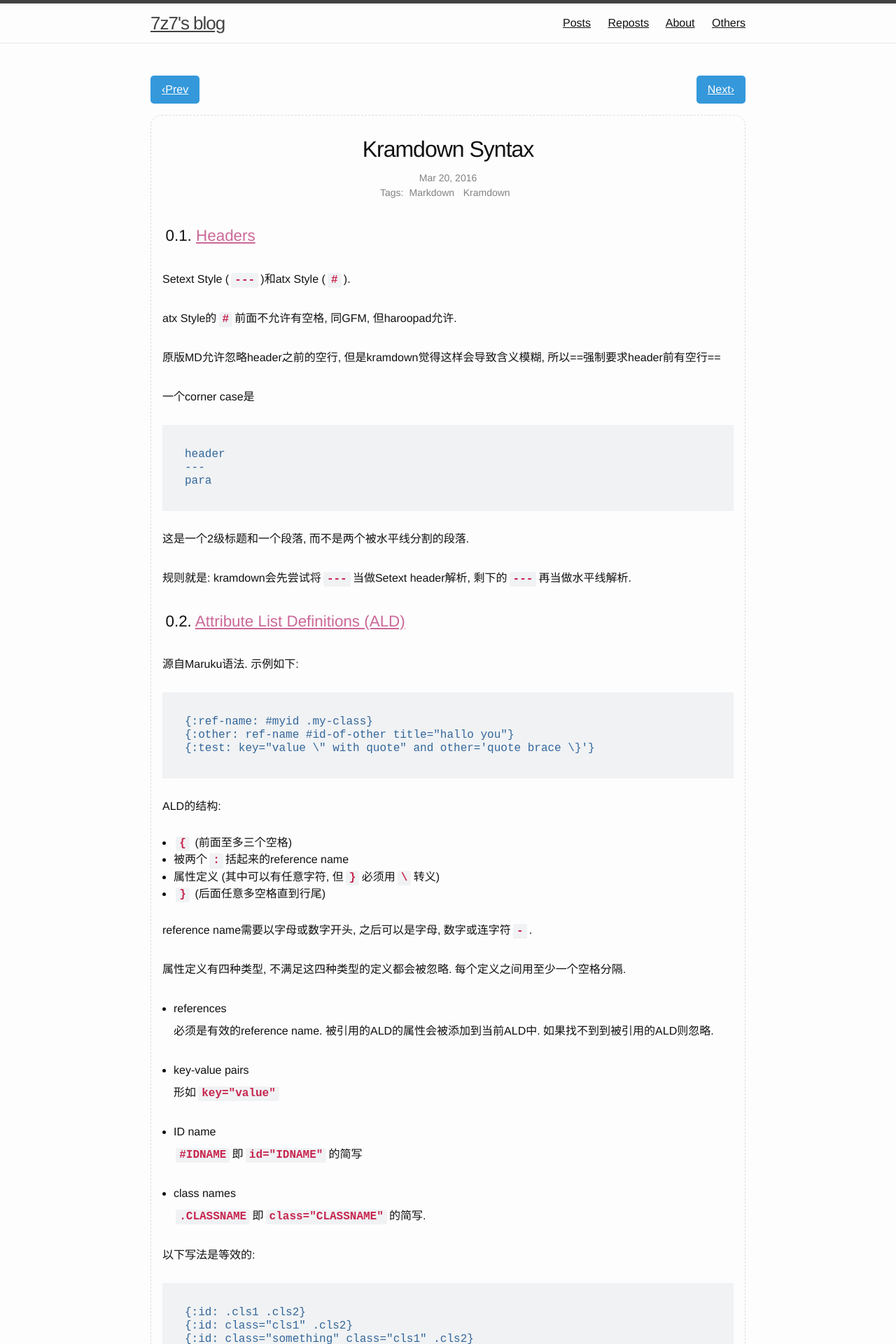
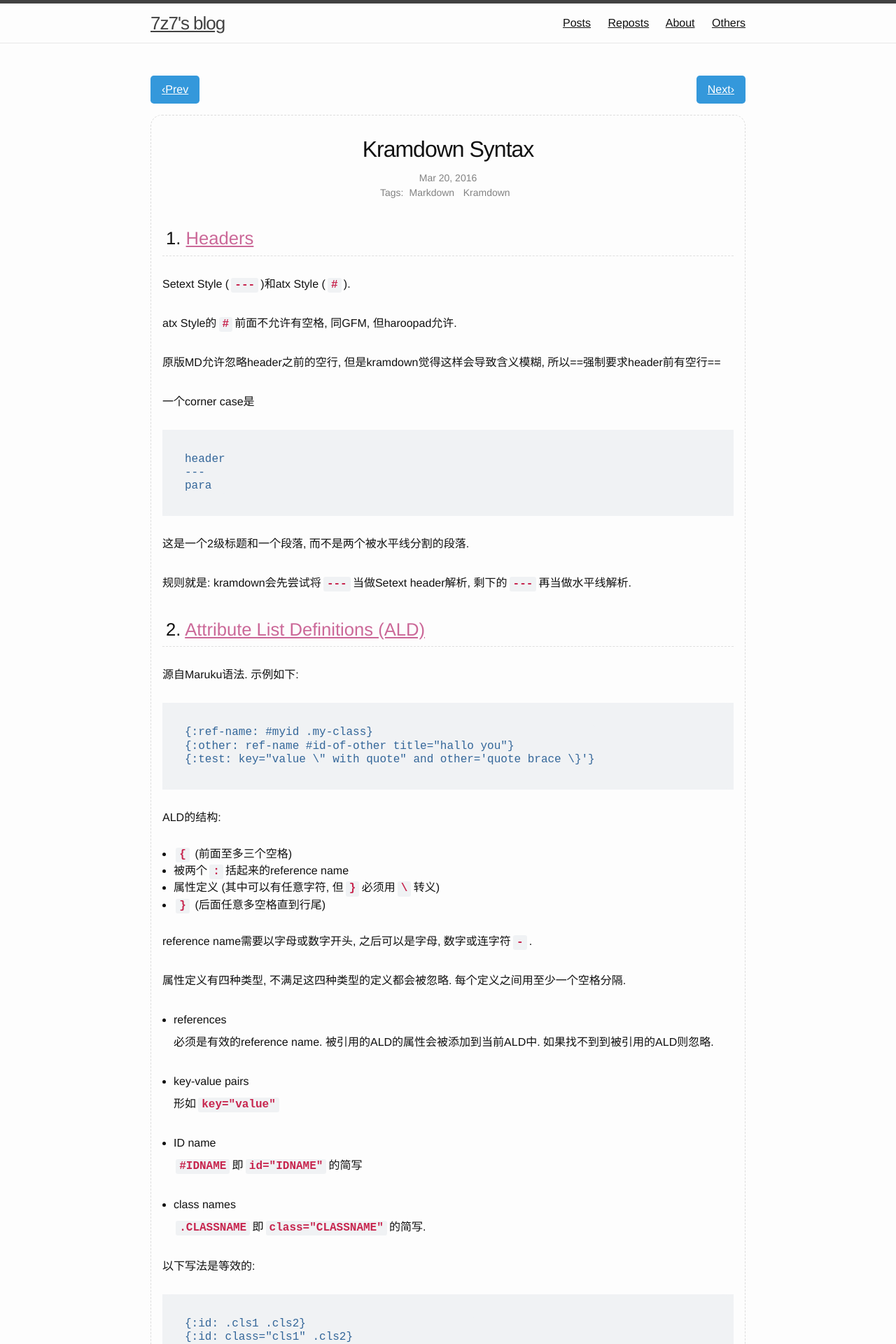
Before and after one commit to lzl124631x/lzl124631x.github.io, a Jekyll site: the page built from _posts/2016-03-20-kramdown-syntax.md, in a window 1280 px wide. Shown: the top 1920 px of the page at 70% size. Built offline with Jekyll 4.4.1, drawn with Linux system fonts in a browser that asks for light colours.

Commit message:
minor change

````diff
--- a/_posts/2016-03-20-kramdown-syntax.md
+++ b/_posts/2016-03-20-kramdown-syntax.md
@@ -5,7 +5,7 @@ date:   March 20, 2016 11:23 PM
 tags: Markdown Kramdown
 ---
 
-## [Headers](http://kramdown.gettalong.org/syntax.html#headers)
+# [Headers](http://kramdown.gettalong.org/syntax.html#headers)
 
 Setext Style (`---`)和atx Style (`#`).
 
@@ -25,7 +25,7 @@ para
 
 规则就是: kramdown会先尝试将`---`当做Setext header解析, 剩下的`---`再当做水平线解析.
 
-## [Attribute List Definitions (ALD)](http://kramdown.gettalong.org/syntax.html#attribute-list-definitions)
+# [Attribute List Definitions (ALD)](http://kramdown.gettalong.org/syntax.html#attribute-list-definitions)
 源自Maruku语法. 示例如下:
 
 ```
@@ -70,7 +70,7 @@ reference name需要以字母或数字开头, 之后可以是字母, 数字或
 
 如果多个ALD使用了同一个reference name, 那么这些ALD的定义会被合并到一起.
 
-## [End-Of-Block Marker](http://kramdown.gettalong.org/syntax.html#eob-marker)
+# [End-Of-Block Marker](http://kramdown.gettalong.org/syntax.html#eob-marker)
 非标准MD语法. EOB就是仅包含`^`的一行, 它可以标志一个块元素的结束. 如果`^`前面没有块元素, `^`会被忽略.
 
 下面这段MD会生成**一个**列表, 包含两个元素.
@@ -88,9 +88,9 @@ reference name需要以字母或数字开头, 之后可以是字母, 数字或
 * list two
 ```
 
-## [Code Blocks](http://kramdown.gettalong.org/syntax.html#code-blocks)
+# [Code Blocks](http://kramdown.gettalong.org/syntax.html#code-blocks)
 
-### Standard Code Blocks
+## Standard Code Blocks
 4个空格或1个tab的缩进标志着代码块的开始. 接下来的非空代码行无论是否由空格/tab开始, 都会被认为是代码块的一部分 (因为Kram的代码块支持换行, 标准MD不支持). 没有缩进的代码行会被放到上一行的行尾, 以一个空格分隔. 最后, 输出时每行的缩进(4个空格/1个tab)都会被删除.
 
 仅被空白行分隔的两个代码块会被合并.
@@ -109,7 +109,7 @@ reference name需要以字母或数字开头, 之后可以是字母, 数字或
     This one is separate.
 ```
 
-### Fenced Code Blocks
+## Fenced Code Blocks
 源自PHP Markdown Extra语法, 非标准MD语法.
 
 kramdown中, 可以使用连续的3个或更多的`~`符号作为代码块的起始行和结束行. 结束行必须至少有起始行有相同多的`~`. 起始行和结束行之间的代码会被作为代码原样输出.
@@ -130,7 +130,7 @@ code with tildes
 ~~~~~~~~~~~~~~~~~~
 ```
 
-### Language of Code Blocks
+## Language of Code Blocks
 使用IAL可以指定代码块所用的语言.
 
 ```
@@ -152,9 +152,9 @@ end
 ~~~
 ```
 
-## [Inline Attribute Lists](http://kramdown.gettalong.org/syntax.html#inline-attribute-lists)
+# [Inline Attribute Lists](http://kramdown.gettalong.org/syntax.html#inline-attribute-lists)
 
-### Block Inline Attribute Lists
+## Block Inline Attribute Lists
 来自Maruku语法, 非标准MD语法.
 
 Block IAL与ALD有相同的结构, 只是`:reference name:`的部分被替代为了`:`. Block IAL必须被直接放置在被修饰的块元素的前面或后面. 如果一个Block IAL上下紧挨着两个块元素, 则它修饰的是前面的块元素. 其他情况下(如被空白行包围)的Block IAL都会被忽略.
@@ -175,7 +175,7 @@ A simple paragraph with an ID attribute.
     Some code here
 ```
 
-### Span Inline Attribute Lists
+## Span Inline Attribute Lists
 来自Maruku语法, 非标准MD语法.
 
 除了不允许前后有空格, Span IAL与Block IAL结构相同. Span IAL必须紧挨着被修饰的行内元素的前后, 否则会被忽略.
````
